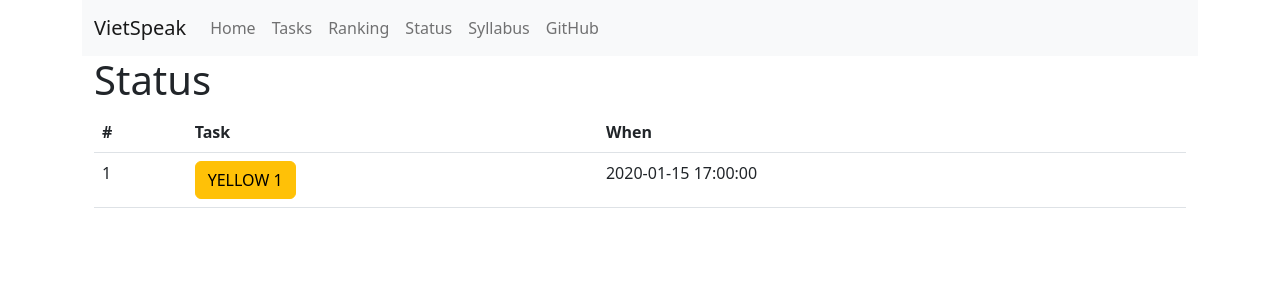
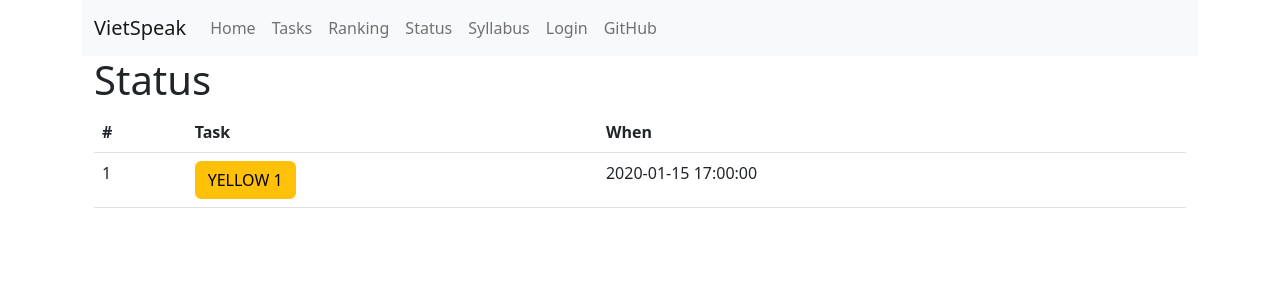
Before and after one commit to vietspeak/VietSpeakOJ, a Flask app: page /status in a window 1280 px wide. Shown: the top 300 px of the page. Run offline with Flask 3, Linux system fonts and the light colour scheme; tables that the repository leaves empty hold one stand-in row (values such as "Sample post").

Commit message:
add login instruction

```diff
--- a/website/app.py
+++ b/website/app.py
@@ -704,3 +704,13 @@ def active_users():
         "status": True,
         "result": list_of_active_users
     }
+
+@app.route("/how_to_login")
+def how_to_login():
+    return (
+            render_template("header.html", page_title="Login")
+            + render_template(
+                "how_to_login_body.html"
+            )
+            + render_template("footer.html")
+        )
--- a/website/templates/header.html
+++ b/website/templates/header.html
@@ -51,6 +51,10 @@
               <li class="nav-item">
                 <a class="nav-link" href="/logout">Logout</a>
               </li>
+              {% else %}
+              <li class="nav-item">
+                <a class="nav-link" href="/how_to_login">Login</a>
+              </li>
               {% endif %}
               <li class="nav-item">
                 <a class="nav-link" href="https://github.com/vietspeak/VietSpeakOJ">GitHub</a>
--- /dev/null
+++ b/website/templates/how_to_login_body.html
@@ -0,0 +1,3 @@
+<div class="container">
+    Soạn tin "login" gửi <a type="button" class="btn btn-primary btn-sm" href="https://tvevoices4all-group.slack.com/archives/D048NSF657C" target="_blank">VietSpeak OJ</a>. Bạn sẽ nhận được một đường link. Click vào đường link đó để đăng nhập. Link chỉ sử dụng được trong một khoảng thời gian giới hạn.
+</div>
```
